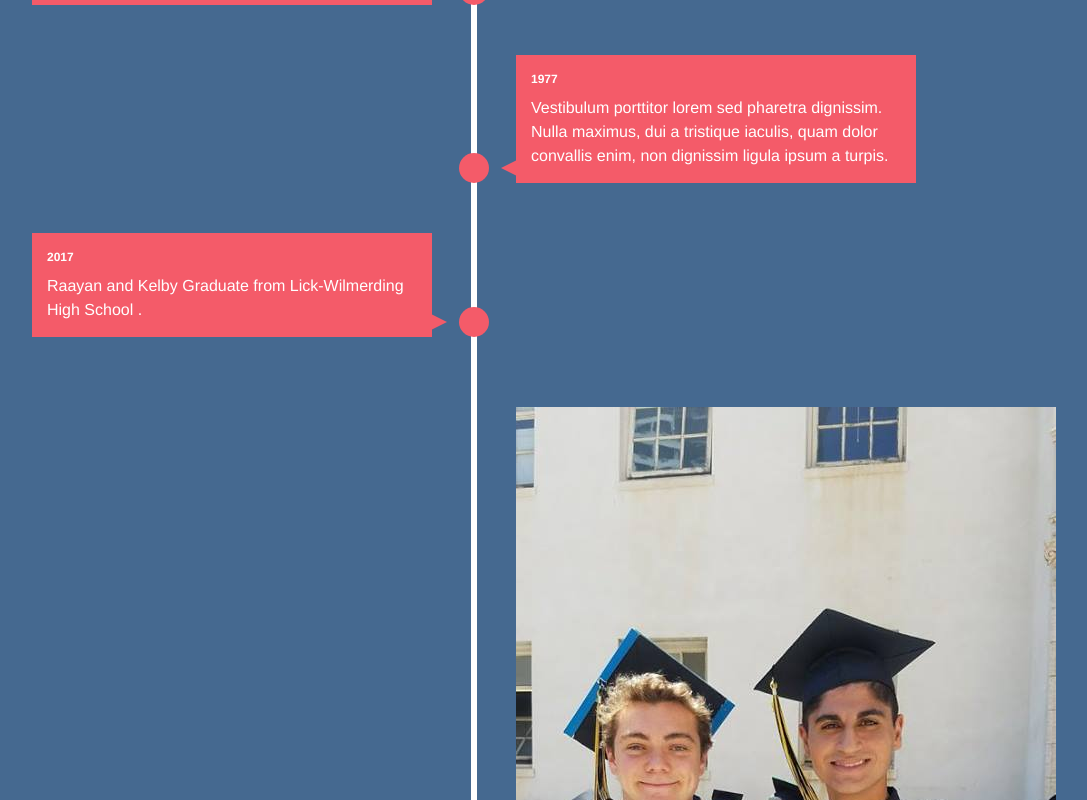
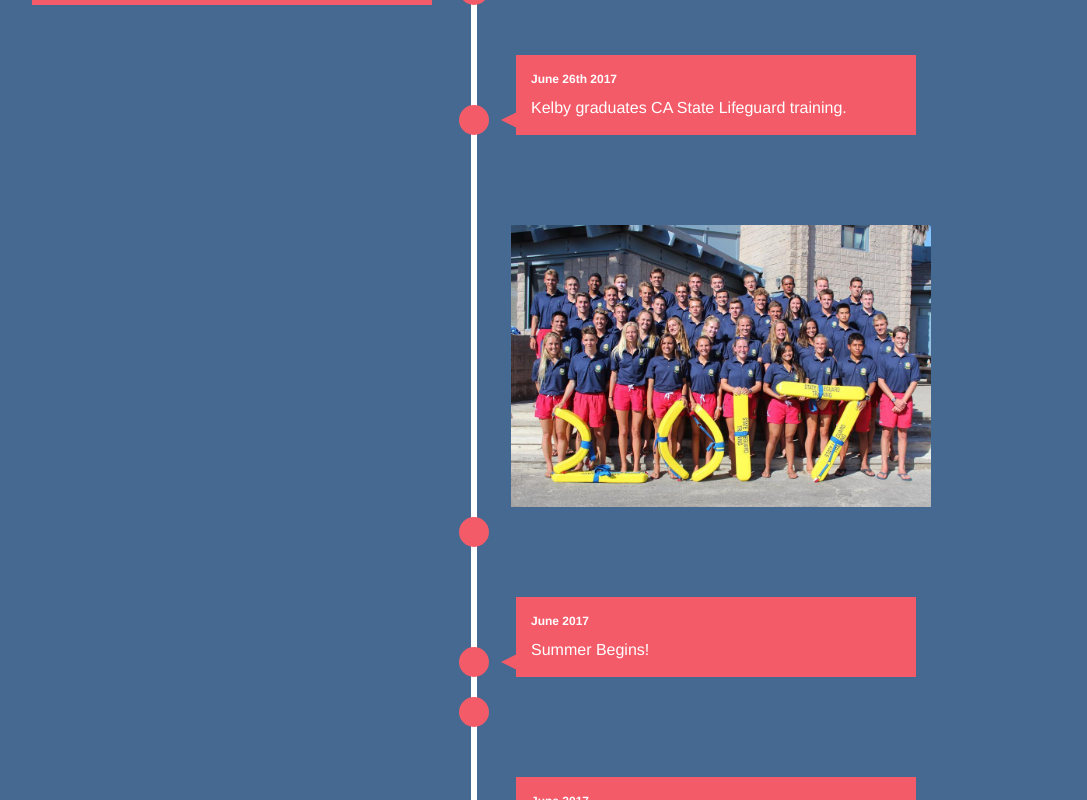
Before and after one commit to Krazykelbs/SeniorPage, a plain HTML site: page RayaanKelby.html in a window 1280 px wide. Shown: the part 1980-2780 px from the top of the page, without its empty margins (166-1253 px from the left). Drawn offline with Linux system fonts and the light colour scheme; files that its build step writes are made by us from their sources.

Commit message:
timeline

```diff
--- a/RayaanKelby.html
+++ b/RayaanKelby.html
@@ -126,8 +126,8 @@ time {
 
 img {
 
-    width: auto;
-    padding: 20px;
+    width: 500px ;
+    padding: 40px;
     position: relative;
 
 }
@@ -282,32 +282,48 @@ img {
         <time>1967</time> Aenean condimentum odio a bibendum rhoncus. Ut mauris felis, volutpat eget porta faucibus, euismod quis ante.
       </div>
     </li>
+      <li>
+      <div>
+        <time>June 26th 2017</time> Kelby graduates CA State Lifeguard training.
+      </div>
+    </li>
+    <li>
+
+       <img  src="SeniorImages/Lifeguard.jpg">
+      </li>
     <li>
       <div>
-        <time>1977</time> Vestibulum porttitor lorem sed pharetra dignissim. Nulla maximus, dui a tristique iaculis, quam dolor convallis enim, non dignissim ligula ipsum a turpis.
+        <time>June 2017</time> Summer Begins!
       </div>
     </li>
+    <li>
 
+
+      </li>
     <li>
       <div>
-        <time>2017   </time> Raayan and Kelby Graduate from Lick-Wilmerding High School .
+        <time>June 2017 </time> Raayan and Kelby Graduate from Lick-Wilmerding High School .
       </div>
 
 
     </li>
     <li>
 
-      <img style="left: 25px;" src="SeniorImages/Grad.jpg">
+      <img  src="SeniorImages/Grad.jpg">
 
+      </li>
+      <li>
+           <div>
+               <time>2000-20016</time>Stuff </div>
       </li>
     <li>
       <div>
-        <time>1999</time> Kelby was born! Yaaaaaaaayyyyy!
+        <time>October 17th 1999</time> Kelby was born! Yaaaaaaaayyyyy!
       </div>
     </li>
     <li>
       <div>
-        <time>1998</time> Raayan was born! Yaaaaaaaayyyyy!
+        <time>December 11th 1998</time> Raayan was born! Yaaaaaaaayyyyy!
       </div>
     </li>
   </ul>
```
Also changed, not shown: SeniorImages/Lifeguard.jpg (added).
